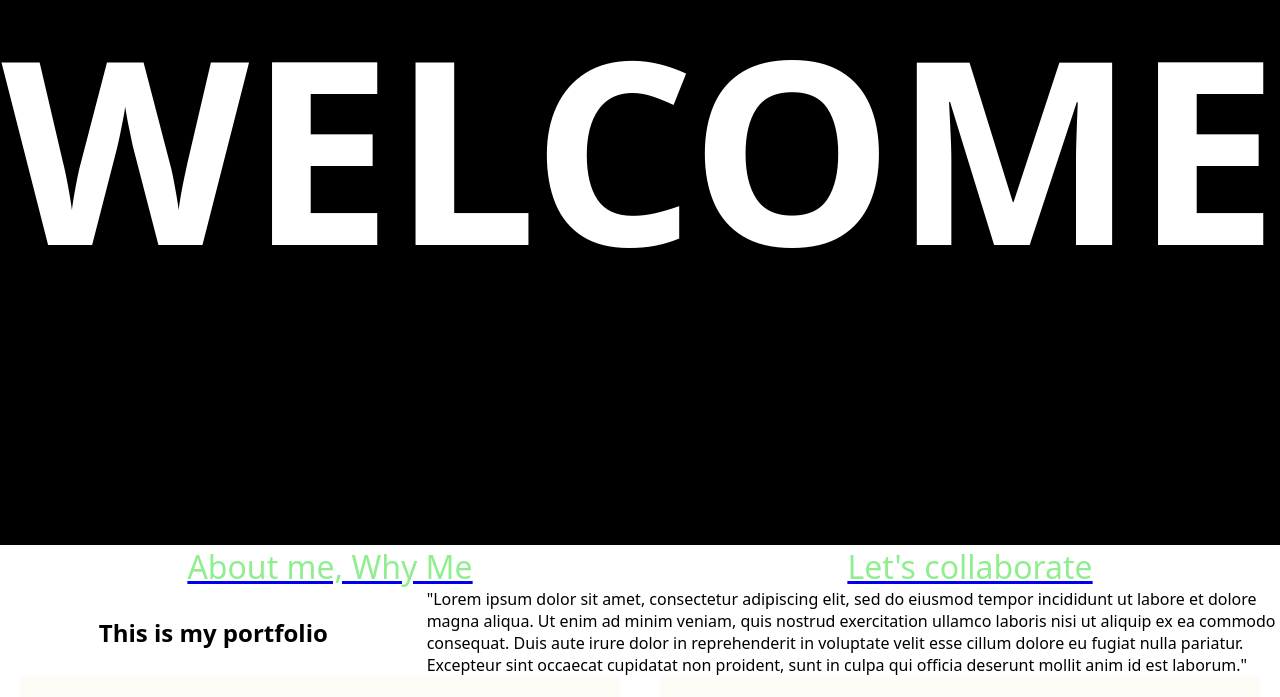
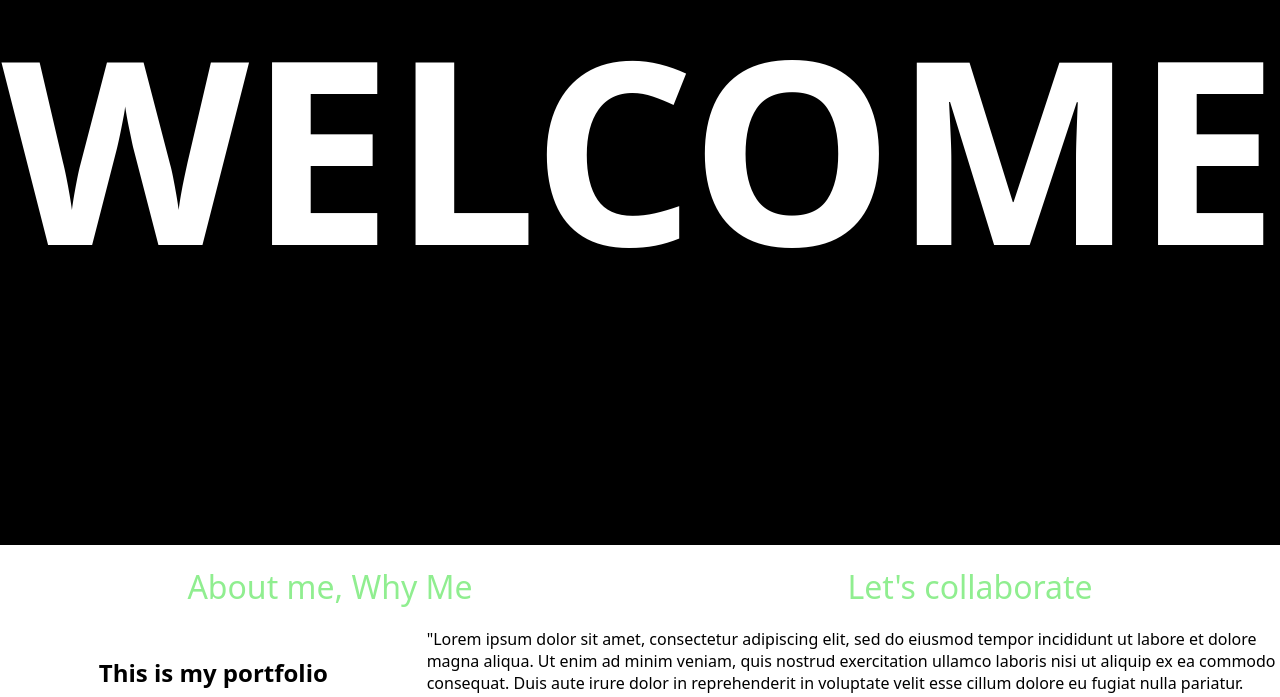
Before and after one commit to Bazzomir/Portfolio, a React (Create React App) app in the folder portfolio/: page / in a window 1280 px wide. Shown: the part 255-952 px from the top of the page. Built offline with nearby package versions, Linux system fonts and the light colour scheme.

Commit message:
header updated

```diff
--- a/portfolio/src/assets/css/header.css
+++ b/portfolio/src/assets/css/header.css
@@ -3,11 +3,15 @@
     align-items: center;
     justify-content: space-around;
     box-sizing: border-box;
+    padding: 20px 0;
+}
+
+.header-link {
     text-decoration: none;
+    color: lightgreen;
 }
 
 .header h2 {
-    color: lightgreen;
     font-size: 2rem;
     font-weight: 300;
 }
```
